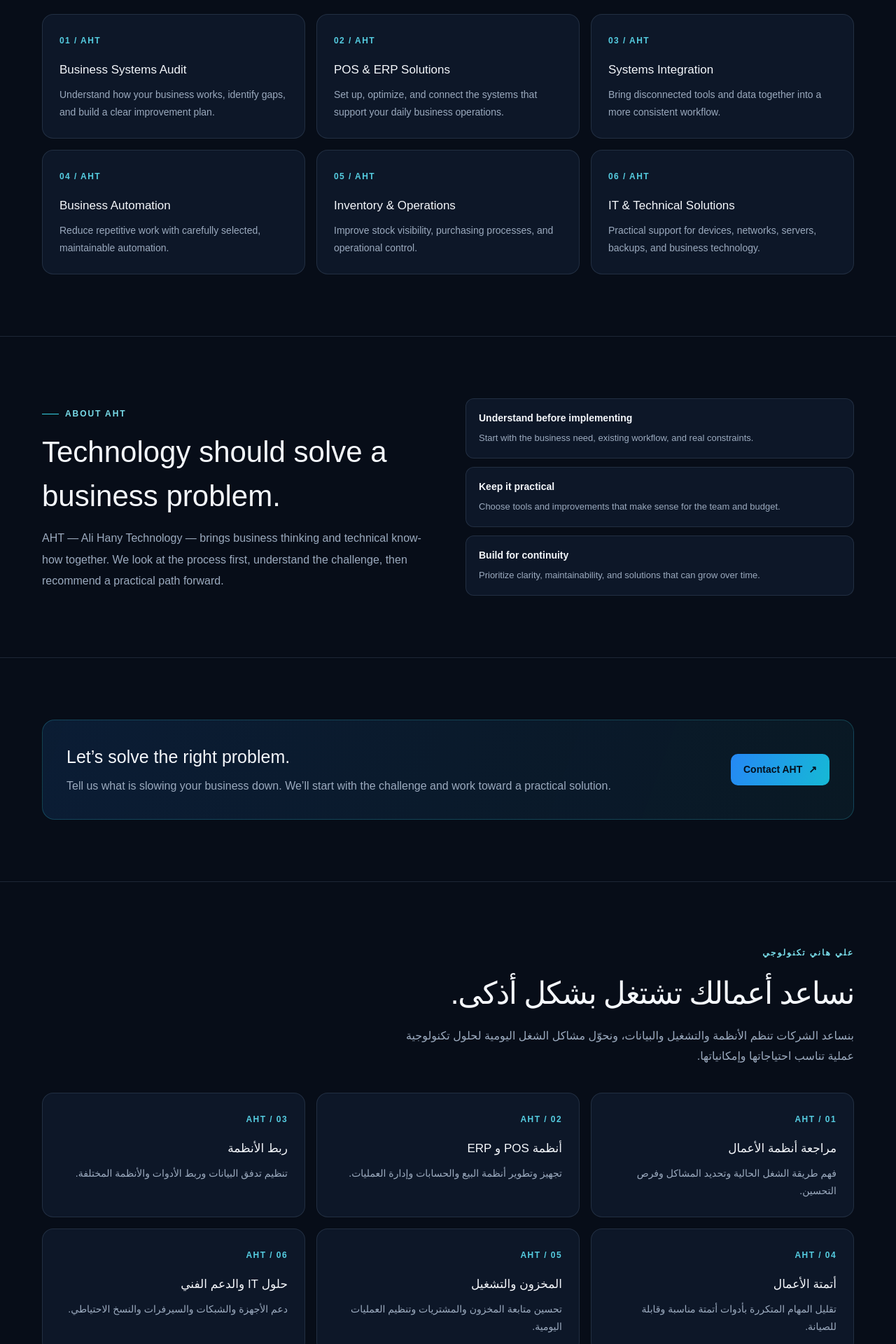
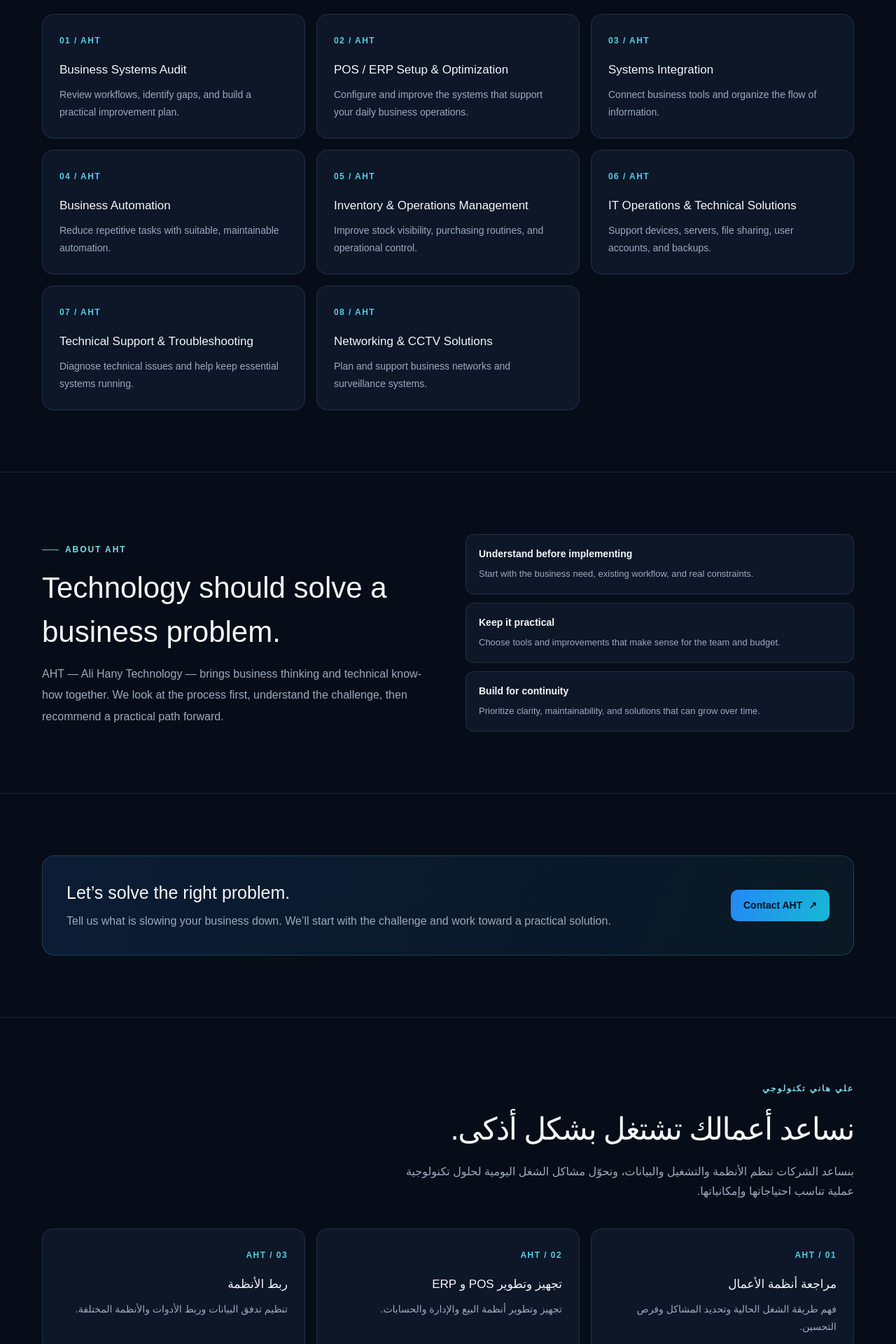
Before and after one commit to secretzoneoffical-collab/ahttechnology-website, a Next.js app: page / in a window 1280 px wide. Shown: the part 1080-3000 px from the top of the page at 70% size. Built offline with nearby package versions, Linux system fonts and the light colour scheme.

Commit message:
Align homepage with eight official AHT service groups

```diff
--- a/app/page.tsx
+++ b/app/page.tsx
@@ -1,34 +1,12 @@
 const services = [
-  {
-    number: "01",
-    title: "Business Systems Audit",
-    description: "Understand how your business works, identify gaps, and build a clear improvement plan."
-  },
-  {
-    number: "02",
-    title: "POS & ERP Solutions",
-    description: "Set up, optimize, and connect the systems that support your daily business operations."
-  },
-  {
-    number: "03",
-    title: "Systems Integration",
-    description: "Bring disconnected tools and data together into a more consistent workflow."
-  },
-  {
-    number: "04",
-    title: "Business Automation",
-    description: "Reduce repetitive work with carefully selected, maintainable automation."
-  },
-  {
-    number: "05",
-    title: "Inventory & Operations",
-    description: "Improve stock visibility, purchasing processes, and operational control."
-  },
-  {
-    number: "06",
-    title: "IT & Technical Solutions",
-    description: "Practical support for devices, networks, servers, backups, and business technology."
-  }
+  { number: "01", title: "Business Systems Audit", description: "Review workflows, identify gaps, and build a practical improvement plan." },
+  { number: "02", title: "POS / ERP Setup & Optimization", description: "Configure and improve the systems that support your daily business operations." },
+  { number: "03", title: "Systems Integration", description: "Connect business tools and organize the flow of information." },
+  { number: "04", title: "Business Automation", description: "Reduce repetitive tasks with suitable, maintainable automation." },
+  { number: "05", title: "Inventory & Operations Management", description: "Improve stock visibility, purchasing routines, and operational control." },
+  { number: "06", title: "IT Operations & Technical Solutions", description: "Support devices, servers, file sharing, user accounts, and backups." },
+  { number: "07", title: "Technical Support & Troubleshooting", description: "Diagnose technical issues and help keep essential systems running." },
+  { number: "08", title: "Networking & CCTV Solutions", description: "Plan and support business networks and surveillance systems." }
 ];
 
 export default function HomePage() {
@@ -41,12 +19,12 @@ export default function HomePage() {
             <span>ALI HANY TECHNOLOGY</span>
           </a>
           <nav className="nav-links" aria-label="Main navigation">
-            <a href="#services">Services</a>
-            <a href="#about">About</a>
-            <a href="#contact">Contact</a>
+            <a href="/services">Services</a>
+            <a href="/about">About</a>
+            <a href="/contact">Contact</a>
             <a href="#arabic" lang="ar" dir="rtl">العربية</a>
           </nav>
-          <div className="hero-actions" style={{ marginTop: 0 }}><a className="button-secondary" href="/login">Client Portal</a><a className="nav-cta" href="#contact">Let’s Talk <span aria-hidden="true">↗</span></a></div>
+          <div className="hero-actions" style={{ marginTop: 0 }}><a className="button-secondary" href="/login">Client Portal</a><a className="nav-cta" href="/contact">Let’s Talk <span aria-hidden="true">↗</span></a></div>
         </div>
       </header>
 
@@ -60,8 +38,8 @@ export default function HomePage() {
               turning everyday challenges into practical technology solutions.
             </p>
             <div className="hero-actions">
-              <a className="button-primary" href="#contact">Discuss your project <span aria-hidden="true">↗</span></a>
-              <a className="button-secondary" href="#services">Explore services</a>
+              <a className="button-primary" href="/contact">Discuss your project <span aria-hidden="true">↗</span></a>
+              <a className="button-secondary" href="/services">Explore services</a>
             </div>
           </div>
 
@@ -137,11 +115,13 @@ export default function HomePage() {
           </div>
           <div className="service-grid">
             <article className="service-card"><span className="service-number">01 / AHT</span><h3>مراجعة أنظمة الأعمال</h3><p>فهم طريقة الشغل الحالية وتحديد المشاكل وفرص التحسين.</p></article>
-            <article className="service-card"><span className="service-number">02 / AHT</span><h3>أنظمة POS و ERP</h3><p>تجهيز وتطوير أنظمة البيع والحسابات وإدارة العمليات.</p></article>
+            <article className="service-card"><span className="service-number">02 / AHT</span><h3>تجهيز وتطوير POS و ERP</h3><p>تجهيز وتطوير أنظمة البيع والإدارة والحسابات.</p></article>
             <article className="service-card"><span className="service-number">03 / AHT</span><h3>ربط الأنظمة</h3><p>تنظيم تدفق البيانات وربط الأدوات والأنظمة المختلفة.</p></article>
-            <article className="service-card"><span className="service-number">04 / AHT</span><h3>أتمتة الأعمال</h3><p>تقليل المهام المتكررة بأدوات أتمتة مناسبة وقابلة للصيانة.</p></article>
-            <article className="service-card"><span className="service-number">05 / AHT</span><h3>المخزون والتشغيل</h3><p>تحسين متابعة المخزون والمشتريات وتنظيم العمليات اليومية.</p></article>
-            <article className="service-card"><span className="service-number">06 / AHT</span><h3>حلول IT والدعم الفني</h3><p>دعم الأجهزة والشبكات والسيرفرات والنسخ الاحتياطي.</p></article>
+            <article className="service-card"><span className="service-number">04 / AHT</span><h3>أتمتة الأعمال</h3><p>تقليل المهام المتكررة بأدوات أتمتة مناسبة.</p></article>
+            <article className="service-card"><span className="service-number">05 / AHT</span><h3>إدارة المخزون والتشغيل</h3><p>تحسين متابعة المخزون والمشتريات والعمليات اليومية.</p></article>
+            <article className="service-card"><span className="service-number">06 / AHT</span><h3>تشغيل IT والحلول التقنية</h3><p>دعم الأجهزة والسيرفرات والمستخدمين والنسخ الاحتياطي.</p></article>
+            <article className="service-card"><span className="service-number">07 / AHT</span><h3>الدعم الفني وحل المشكلات</h3><p>تشخيص الأعطال ومعالجتها لضمان استمرارية التشغيل.</p></article>
+            <article className="service-card"><span className="service-number">08 / AHT</span><h3>الشبكات وأنظمة المراقبة</h3><p>حلول الشبكات وكاميرات المراقبة والبنية التقنية.</p></article>
           </div>
         </div>
       </section>
```
